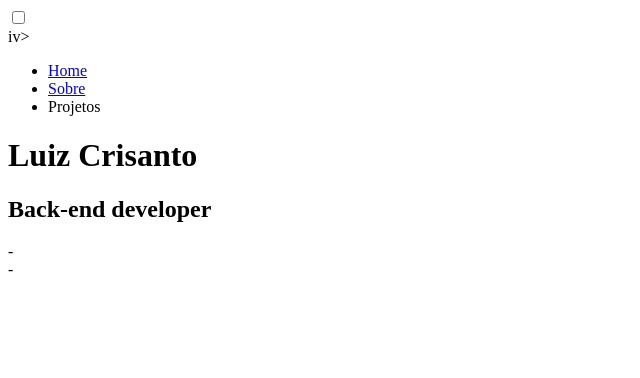
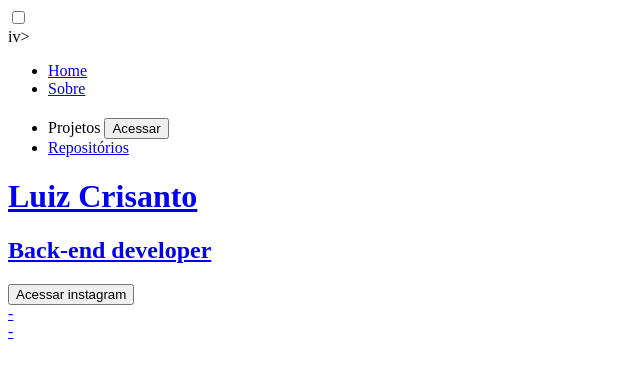
Before and after one commit to luizcrisantoo/site-portfolio, a plain HTML site: page VIDEOSPROJECTS/index.html in a window 1280 px wide. Shown: the whole page, without its empty margins (0-640 px from the left). Drawn offline with Linux system fonts and the light colour scheme.

Commit message:
alterações

```diff
--- a/VIDEOSPROJECTS/index.html
+++ b/VIDEOSPROJECTS/index.html
@@ -4,7 +4,7 @@
     <meta charset="UTF-8">
     <meta name="viewport" content="width=devide-width, initial-scale=1.0">
     <link rel="sylesheet" href="style.css">
-    <title>Portfólio</title>
+    <title> Meu Portfólio</title>
 </head>
 <body>
     <header class="header-container">
@@ -25,9 +25,15 @@
                             </li>
                             <li>
                                 <a href="a">Sobre</a>
+                                <h1> </h1>
                             </li>
                             <li>
-                                <a hred=""a>Projetos</a>
+                                <a hred="a">Projetos</a>
+                                <a href="https://github.com/camara0729/cadastro-filmes-CRUD"><button>Acessar</button></a>
+                            </li>
+                            <li>
+                                <a href="a">Repositórios</a>
+                                <a href="https://github.com/luizcrisantoo?tab=repositories"
                             </li>
                         </ul>
                     </nav>
@@ -37,6 +43,8 @@
         <h1>Luiz Crisanto</h1>
         <h2>Back-end developer</h2>
         <div class="social-media">
+            <a href = "https://instagram.com/luizcrisanto"><button>Acessar instagram</button>
+            <a href = "https://github.com/luizcrisantoo"
         </div>
     </header>
     <main class="container">-
```
